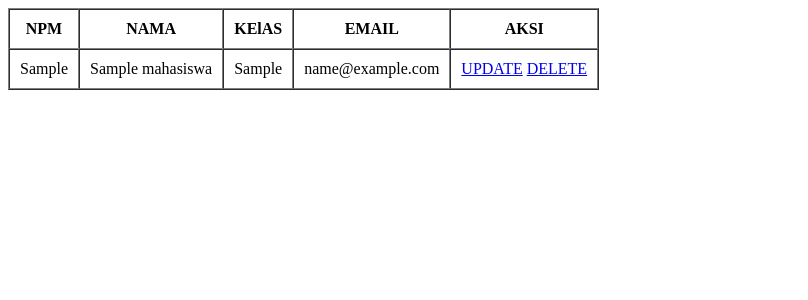
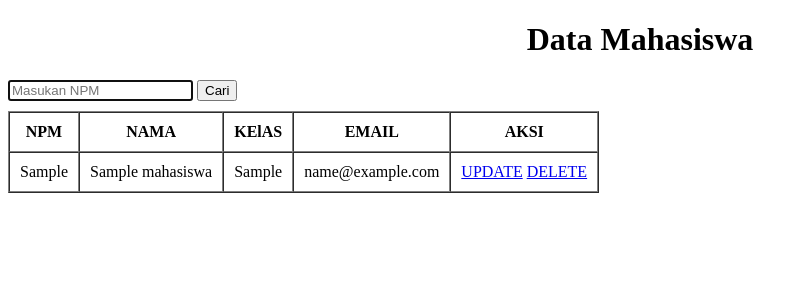
Before and after one commit to sabda1110/belajar_php, a PHP site: page / in a window 1280 px wide. Shown: the top 300 px of the page, without its empty margins (0-808 px from the left). Run offline with PHP 8.4, Linux system fonts and the light colour scheme; tables that the repository leaves empty or names only in its code hold one stand-in row (values such as "Sample post").

Commit message:
Belajar PHP Searching

```diff
--- a/function.php
+++ b/function.php
@@ -50,5 +50,11 @@ function update($data){
 
 }
 
+function cari($keywoard){
+    $query="SELECT * FROM mahasiswa WHERE npm='$keywoard'";
+
+    return perintah($query);
+}
+
 
 ?>
--- a/index.php
+++ b/index.php
@@ -1,6 +1,10 @@
 <?php
 require 'function.php';
 $mahasiswa = perintah("SELECT * FROM mahasiswa");
+
+if(isset($_POST["cari"])){
+  $mahasiswa = cari($_POST["data"]);
+}
 
 ?>
 
@@ -13,6 +17,12 @@ $mahasiswa = perintah("SELECT * FROM mahasiswa");
   <title>belajar Menampilkan</title>
 </head>
 <body>
+  <h1 style="text-align: center;">Data Mahasiswa</h1>
+<form action="" method="post">
+        <input type="text" name="data" autofocus autocomplete placeholder="Masukan NPM">
+        <button type="submit" name="cari" style="margin-bottom:10px;" >Cari</button>
+
+</form>
  <table border="1" cellpadding="10" cellspacing="0">
    <tr>
      <th>NPM</th>
```
